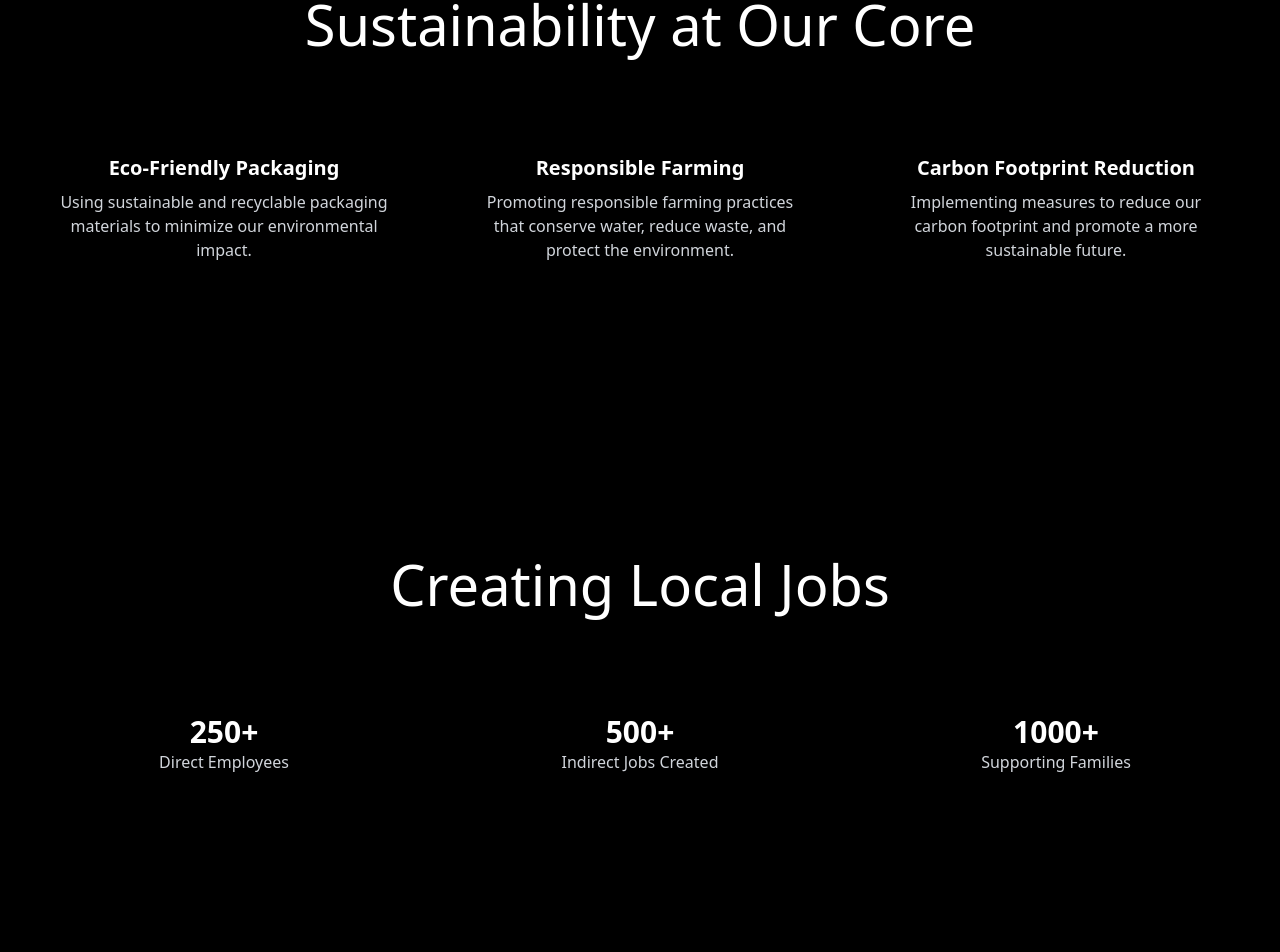
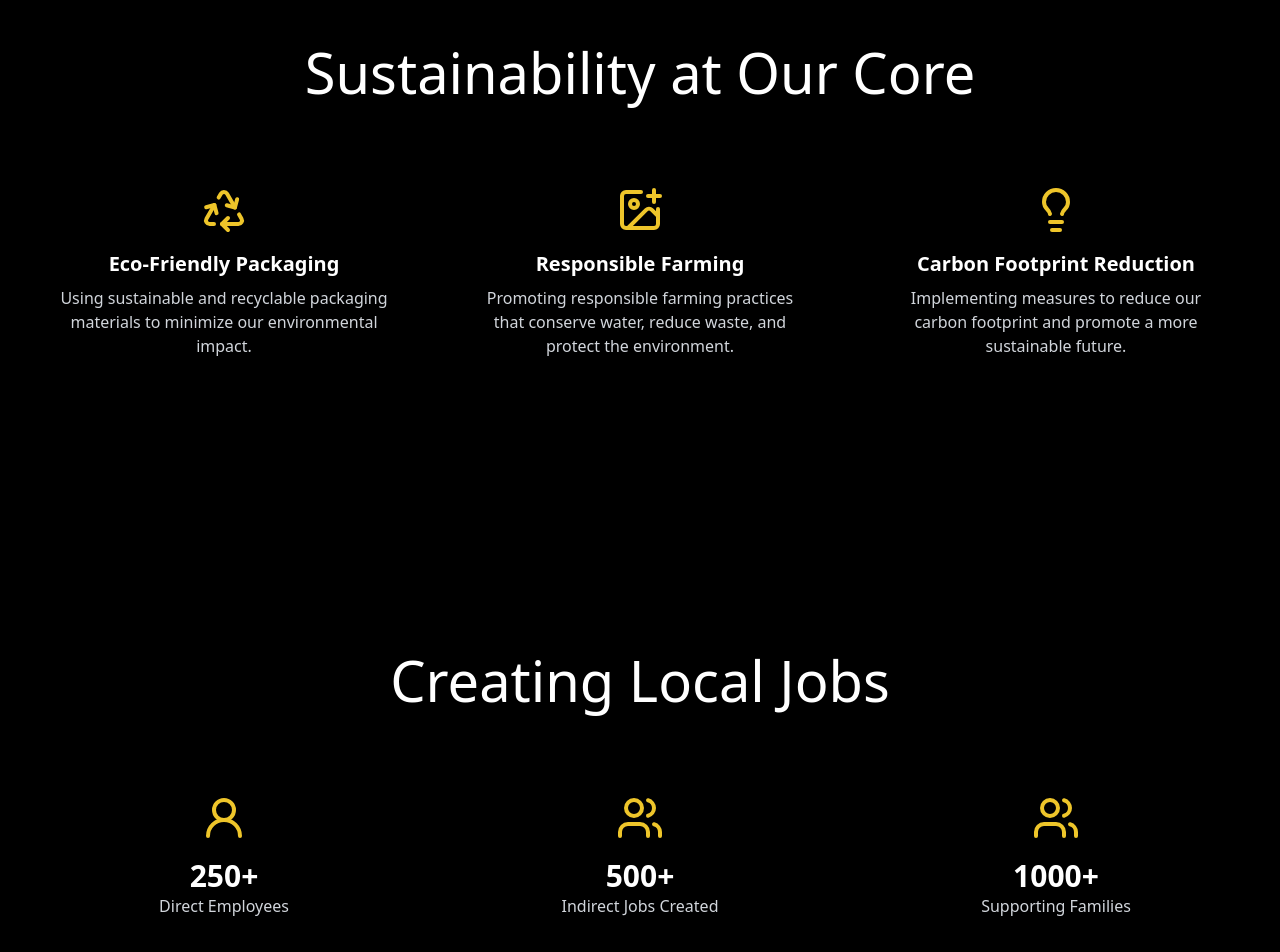
Before and after one commit to Laaxxmm/dhoodh-fresh-site, a Next.js app: page /local-impact in a window 1280 px wide. Shown: the part 1466-2418 px from the top of the page. Built offline with nearby package versions, Linux system fonts and the light colour scheme.

Commit message:
Update page.tsx

```diff
--- a/src/app/local-impact/page.tsx
+++ b/src/app/local-impact/page.tsx
@@ -5,6 +5,8 @@ import { motion, useScroll, useTransform, useInView, AnimatePresence } from "fra
 import { ImagePlus, Users, Lightbulb, Recycle, Award, User2 } from "lucide-react";
 import Image from "next/image";
 import Link from "next/link";
+
+// --- COMPONENTS ---
 
 const FarmerStoryCard = ({ name, description, imageUrl }: { name: string; description: string; imageUrl: string }) => {
   const cardRef = useRef(null);
@@ -31,7 +33,8 @@ const FarmerStoryCard = ({ name, description, imageUrl }: { name: string; descri
   );
 };
 
-const CommunityInitiativeCard = ({ title, description, icon }: { title: string; description: string; icon: React.FC }) => {
+// FIXED: Destructured 'icon' as 'Icon' (capitalized) to use it as a component
+const CommunityInitiativeCard = ({ title, description, icon: Icon }: { title: string; description: string; icon: any }) => {
   const cardRef = useRef(null);
   const isInView = useInView(cardRef, { once: true });
 
@@ -48,7 +51,8 @@ const CommunityInitiativeCard = ({ title, description, icon }: { title: string;
       transition={{ duration: 0.5, delay: 0.3 }}
     >
       <div className="text-primary text-4xl mb-4">
-        <icon size={48} />
+        {/* Now using the capitalized 'Icon' variable */}
+        <Icon size={48} />
       </div>
       <h3 className="text-xl font-semibold text-white mb-2">{title}</h3>
       <p className="text-gray-300">{description}</p>
@@ -56,7 +60,8 @@ const CommunityInitiativeCard = ({ title, description, icon }: { title: string;
   );
 };
 
-const StatCard = ({ title, value, icon }: { title: string; value: string; icon: React.FC }) => {
+// FIXED: Destructured 'icon' as 'Icon' and capitalized the JSX tag
+const StatCard = ({ title, value, icon: Icon }: { title: string; value: string; icon: any }) => {
   const cardRef = useRef(null);
   const isInView = useInView(cardRef, { once: true });
 
@@ -73,13 +78,16 @@ const StatCard = ({ title, value, icon }: { title: string; value: string; icon:
       transition={{ duration: 0.5, delay: 0.4 }}
     >
       <div className="text-primary text-4xl mb-4">
-        <icon size={48} />
+        {/* Changed <icon /> to <Icon /> */}
+        <Icon size={48} />
       </div>
       <div className="text-white text-3xl font-bold">{value}</div>
       <p className="text-gray-300">{title}</p>
     </motion.div>
   );
 };
+
+// --- SECTIONS ---
 
 const AwardsSection = () => {
   const sectionRef = useRef(null);
```
